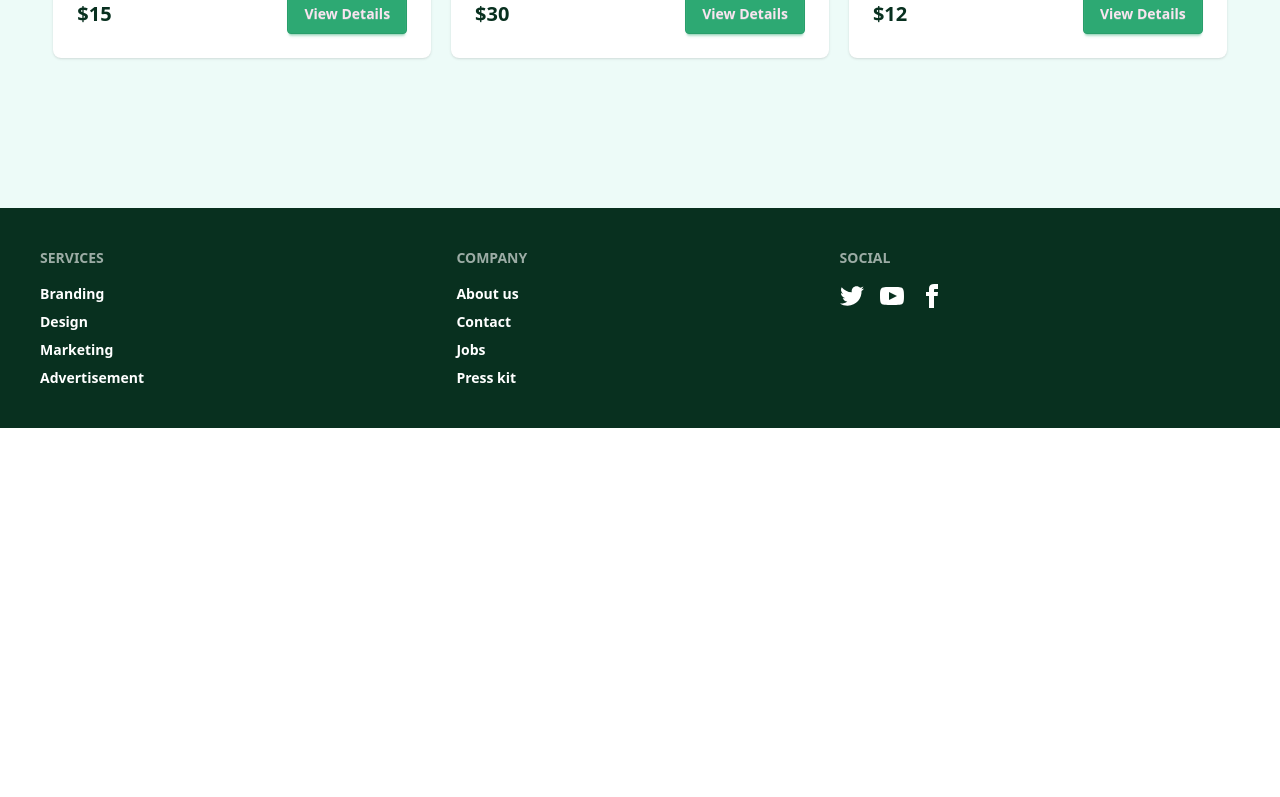
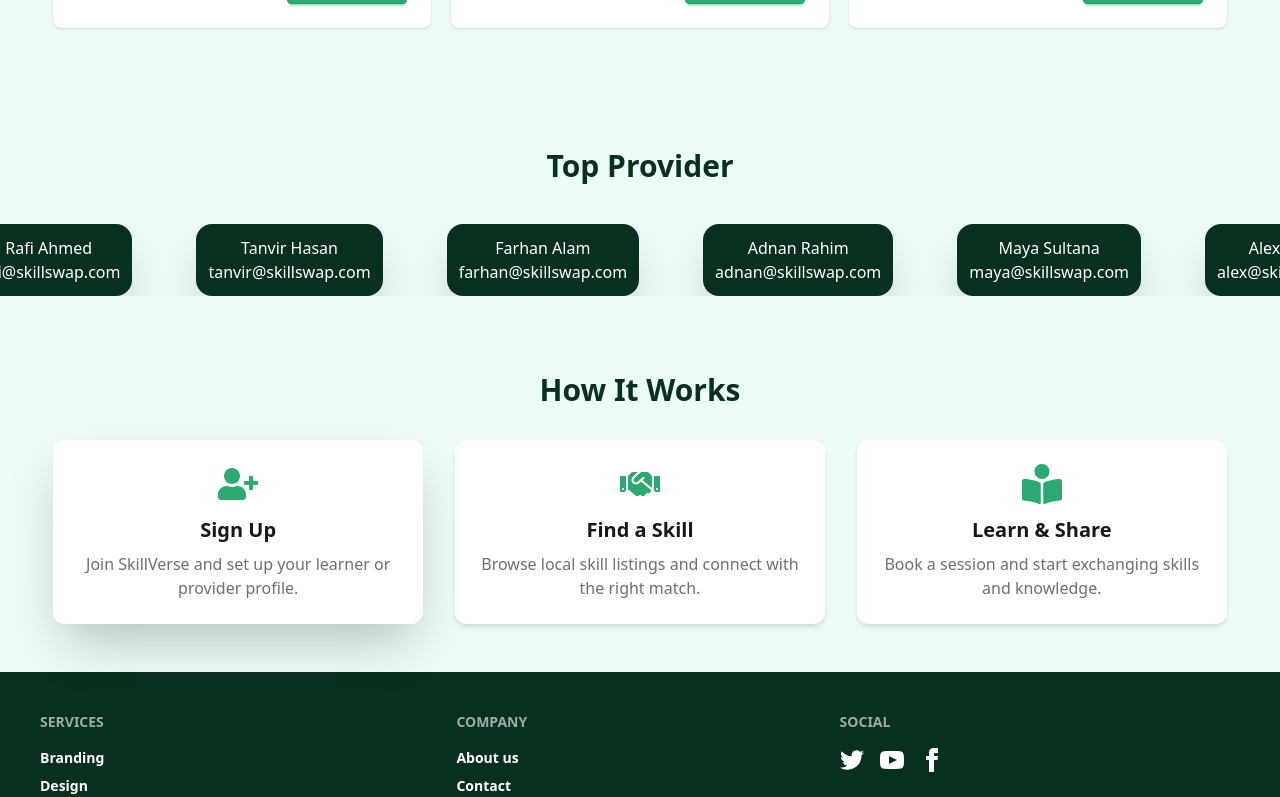
Before and after one commit to lahifkhan/skill-varse, a React (Vite) app: page / in a window 1280 px wide. Shown: the part 2000-2797 px from the top of the page. Before the commit the page ends 2428 px from the top, so only its background shows below. Built offline with nearby package versions, Linux system fonts and the light colour scheme.

Commit message:
top provider and how it work section done

```diff
--- a/package.json
+++ b/package.json
@@ -13,6 +13,7 @@
     "@tailwindcss/vite": "^4.1.15",
     "react": "^19.1.1",
     "react-dom": "^19.1.1",
+    "react-fast-marquee": "^1.6.5",
     "react-icons": "^5.5.0",
     "react-router": "^7.9.4",
     "swiper": "^12.0.3",
--- /dev/null
+++ b/src/Components/HowItWork.jsx
@@ -0,0 +1,40 @@
+import React from "react";
+import { FaBookReader, FaHandshake, FaUserPlus } from "react-icons/fa";
+
+const HowItWork = () => {
+  return (
+    <div>
+      <section className="py-12  text-center">
+        <h2 className="text-3xl  text-primary mb-8 font-bold">How It Works</h2>
+
+        <div className="grid grid-cols-1 md:grid-cols-3 gap-8">
+          <div className="flex flex-col items-center p-6 bg-white rounded-xl shadow-2xl">
+            <FaUserPlus size={40} className="text-secondary mb-3" />
+            <h3 className="text-xl font-semibold">Sign Up</h3>
+            <p className="text-accent mt-2">
+              Join SkillVerse and set up your learner or provider profile.
+            </p>
+          </div>
+
+          <div className="flex flex-col items-center p-6 bg-white rounded-xl shadow-md">
+            <FaHandshake size={40} className="text-secondary mb-3" />
+            <h3 className="text-xl font-semibold">Find a Skill</h3>
+            <p className="text-accent mt-2">
+              Browse local skill listings and connect with the right match.
+            </p>
+          </div>
+
+          <div className="flex flex-col items-center p-6 bg-white rounded-xl shadow-md">
+            <FaBookReader size={40} className="text-secondary mb-3" />
+            <h3 className="text-xl font-semibold">Learn & Share</h3>
+            <p className="text-accent mt-2">
+              Book a session and start exchanging skills and knowledge.
+            </p>
+          </div>
+        </div>
+      </section>
+    </div>
+  );
+};
+
+export default HowItWork;
--- /dev/null
+++ b/src/Components/TopProvider.jsx
@@ -0,0 +1,24 @@
+import React from "react";
+import Marquee from "react-fast-marquee";
+
+const TopProvider = ({ skillsData }) => {
+  const topProvider = skillsData.filter((skill) => skill.rating >= 4.8);
+  console.log(topProvider);
+  return (
+    <div className="my-7">
+      <h1 className="text-3xl font-bold text-primary mb-10 text-center">
+        Top Provider
+      </h1>
+      <Marquee pauseOnHover={true} gradient={false}>
+        {topProvider.map((provider) => (
+          <div className="mx-8 shadow-2xl  text-center p-3 bg-primary text-white rounded-2xl">
+            <p>{provider.providerName}</p>
+            <p>{provider.providerEmail}</p>
+          </div>
+        ))}
+      </Marquee>
+    </div>
+  );
+};
+
+export default TopProvider;
--- a/src/Pages/Home.jsx
+++ b/src/Pages/Home.jsx
@@ -3,6 +3,8 @@ import Hero from "../Components/Hero";
 import Mycontainer from "../Components/Mycontainer";
 import { useLoaderData } from "react-router";
 import PopularSkill from "../Components/PopularSkill";
+import TopProvider from "../Components/TopProvider";
+import HowItWork from "../Components/HowItWork";
 
 const Home = () => {
   const skillsData = useLoaderData();
@@ -22,15 +24,24 @@ const Home = () => {
         </p>
       </div>
       <Mycontainer>
+        {/* slider */}
         <Hero></Hero>
 
-        <section className="popularSkill my-[150px]">
+        {/* popular skills */}
+        <section className="popularSkill my-[120px]">
           <h1 className="text-3xl font-bold text-primary text-center my-10">
             Popular Skills
           </h1>
           <PopularSkill skillsData={skillsData}></PopularSkill>
         </section>
       </Mycontainer>
+      {/* Top rated Provider  */}
+      <TopProvider skillsData={skillsData}></TopProvider>
+
+      {/* how it work */}
+      <Mycontainer>
+        <HowItWork></HowItWork>
+      </Mycontainer>
     </div>
   );
 };
```
Also changed, not shown: 1 other file (tests, documents, lock files or other folders).
